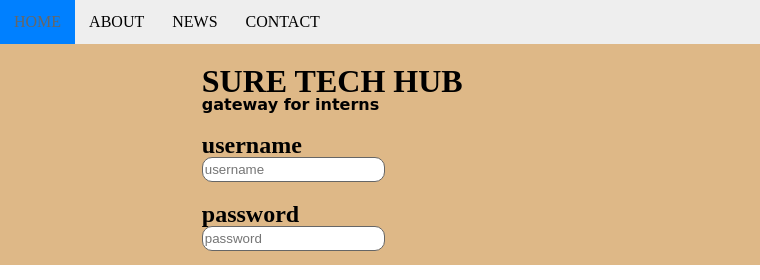
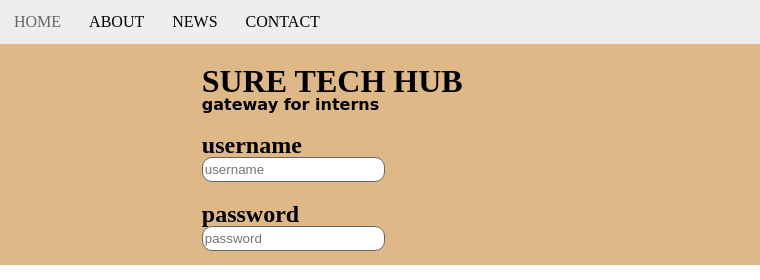
Before and after one commit to Pokkode/sure-tech-hub, a plain HTML site: page index.html in a window 1280 px wide. Shown: the top 280 px of the page, 0-760 px from the left. Drawn offline with Linux system fonts and the light colour scheme; grey boxes are pictures that could not be loaded.

Commit message:
Update styles.css

```diff
--- a/styles.css
+++ b/styles.css
@@ -46,7 +46,7 @@ ul.topnav li a {
 }
 
 ul.topnav li a:hover {
-  background-color: #0080ff;
+  background-color: #eee;
   color: #666;
 }
 
```
